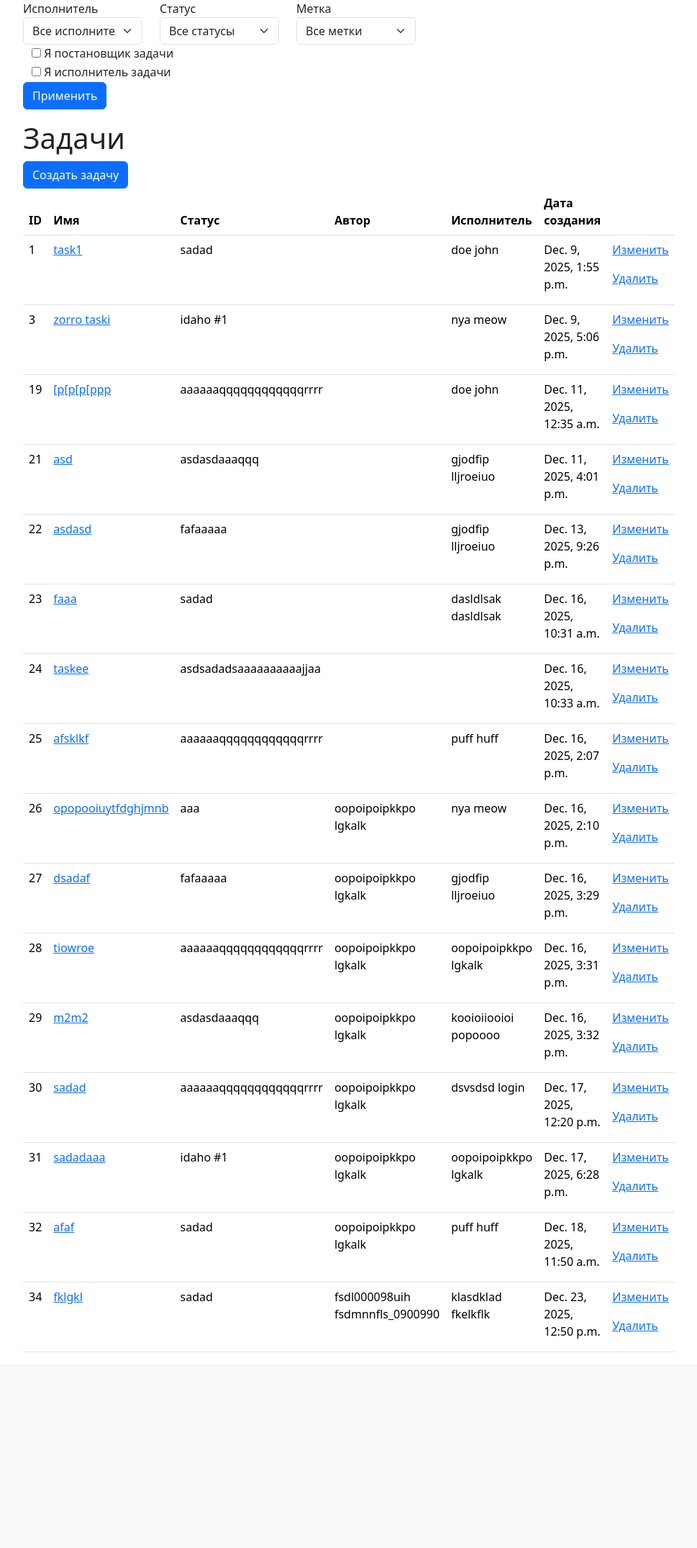
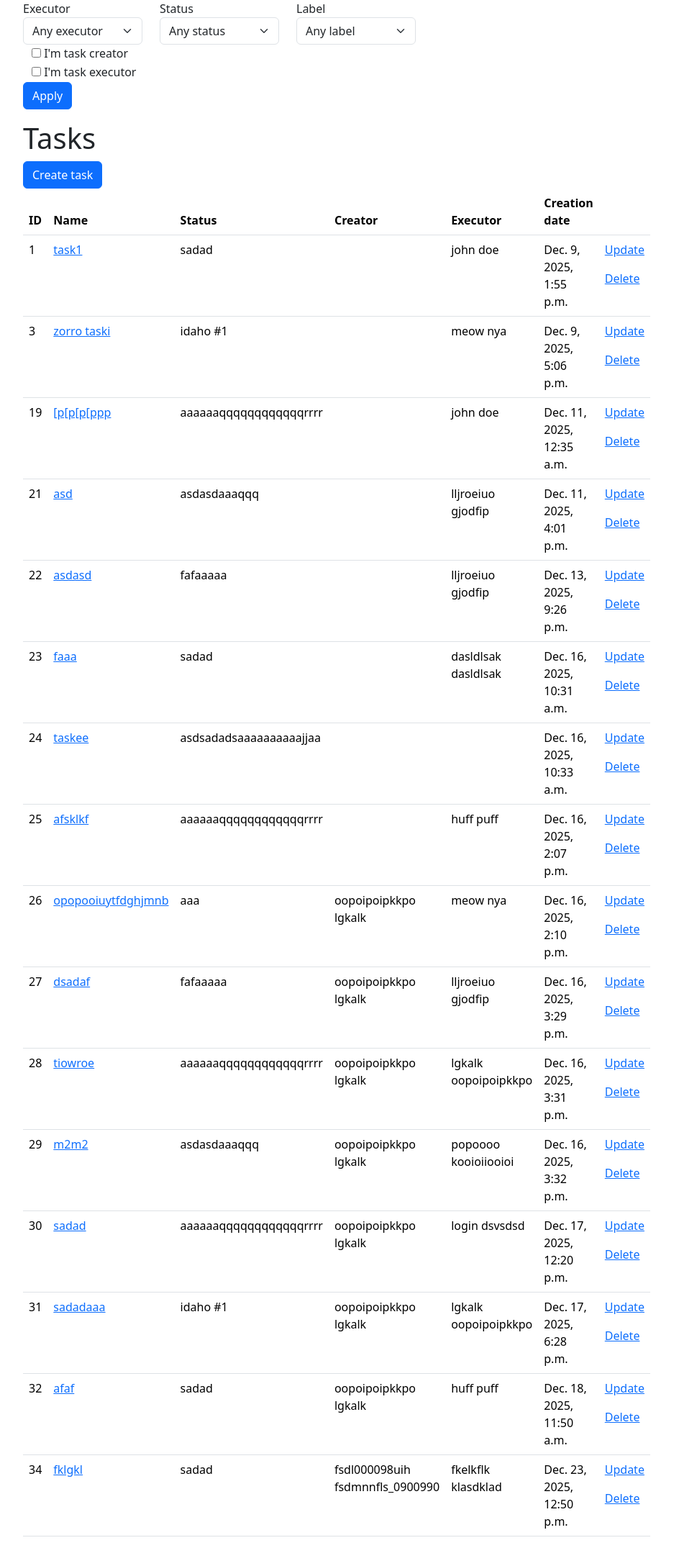
Before and after one commit to farguz/python-project-52, a Django app: page /tasks/ in a window 1280 px wide. Shown: the part 56-2207 px from the top of the page at 72% size, without its empty margins (240-1209 px from the left). Before the commit the page ends 1935 px from the top, so only its background shows below. Run offline with Django 5.2, Linux system fonts and the light colour scheme; a user stored in the database is signed in; data comes from the database, SQL or seed files in the repository; some libraries are stand-ins or nearby versions.

Commit message:
tasks: i18n support & default django forms

```diff
--- a/task_manager/tasks/filters.py
+++ b/task_manager/tasks/filters.py
@@ -1,6 +1,7 @@
 import django_filters
 from django import forms
 from django.contrib.auth import get_user_model
+from django.utils.translation import gettext_lazy as _
 
 from task_manager.labels.models import Label
 from task_manager.statuses.models import Status
@@ -16,31 +17,29 @@ class TaskFilter(django_filters.FilterSet):
 
     executor = django_filters.ModelChoiceFilter(
         queryset=users,
-        empty_label='Все исполнители',
+        empty_label=_('Any executor'),
         widget=forms.Select(attrs={'class': 'form-select'})
     )
 
     status = django_filters.ModelChoiceFilter(
         queryset=statuses,
-        empty_label='Все статусы',
+        empty_label=_('Any status'),
         widget=forms.Select(attrs={'class': 'form-select'})
     )
 
     labels = django_filters.ModelChoiceFilter(
         queryset=labels_list,
-        empty_label='Все метки',
+        empty_label=_('Any label'),
         widget=forms.Select(attrs={'class': 'form-select'})
     )
 
     tasks_by_me = django_filters.BooleanFilter(
         method='filter_tasks_by_me',
-        label='Я постановщик задачи',
         widget=forms.CheckboxInput()
     )
 
     tasks_for_me = django_filters.BooleanFilter(
         method='filter_tasks_for_me',
-        label='Я исполнитель задачи',
         widget=forms.CheckboxInput()
     )
 
--- a/task_manager/tasks/templates/tasks/index.html
+++ b/task_manager/tasks/templates/tasks/index.html
@@ -1,7 +1,6 @@
 {% extends "base.html" %}
 {% load django_bootstrap5 %}
-
-{% block title %}TMbf Tasks{% endblock %}
+{% load i18n %}
 
 {% block content %}
 <div class="container">
@@ -10,27 +9,27 @@
             <form method="get" class="mb-3">
                 <div class="row">
                     <div class="col-md-3">
-                        <label>Исполнитель</label>
+                        <label>{% trans 'Executor' %}</label>
                         {{ filter.form.executor }}
                     </div>
                     <div class="col-md-3">
-                        <label>Статус</label>
+                        <label>{% trans 'Status' %}</label>
                         {{ filter.form.status }}
                     </div>
                     <div class="col-md-3">
-                        <label>Метка</label>
+                        <label>{% trans 'Label' %}</label>
                         {{ filter.form.labels }}
                     </div>
                     <div class="form-check">
                         {{ filter.form.tasks_by_me }}
-                        <label class="form-check-label">Я постановщик задачи</label>
+                        <label class="form-check-label">{% trans "I'm task creator" %}</label>
                     </div>
                     <div class="form-check">
                         {{ filter.form.tasks_for_me }}
-                        <label class="form-check-label">Я исполнитель задачи</label>
+                        <label class="form-check-label">{% trans "I'm task executor" %}</label>
                     </div>
                     <div class="col-md-3 d-flex align-items-end">
-                        <button type="submit" class="btn btn-primary">Применить</button>
+                        <button type="submit" class="btn btn-primary">{% trans 'Apply' %}</button>
                     </div>
                 </div>
             </form>
@@ -40,17 +39,17 @@
 <div class="container">
     <div class="row">
         <div class="col-lg-8 mx-auto">
-            <h1>Задачи</h1>
-            <a class="btn btn-primary" href="{% url 'task_create' %}">Создать задачу</a>
+            <h1>{% trans 'Tasks' %}</h1>
+            <a class="btn btn-primary" href="{% url 'task_create' %}">{% trans 'Create task' %}</a>
             <table class="table">
                 <thead>
                     <tr>
                         <th scope="col">ID</th>
-                        <th scope="col">Имя</th>
-                        <th scope="col">Статус</th>
-                        <th scope="col">Автор</th>
-                        <th scope="col">Исполнитель</th>
-                        <th scope="col">Дата создания</th>
+                        <th scope="col">{% trans 'Name' %}</th>
+                        <th scope="col">{% trans 'Status' %}</th>
+                        <th scope="col">{% trans 'Creator' %}</th>
+                        <th scope="col">{% trans 'Executor' %}</th>
+                        <th scope="col">{% trans 'Creation date' %}</th>
                         <th scope="col"></th>
                     </tr>
                 </thead>
@@ -61,11 +60,11 @@
                         <td><a href="{% url 'task_detail' task.id %}">{{ task.name }}</a></td>
                         <td>{{ task.status.name }}</td>
                         <td>{{ task.creator }}</td>
-                        <td>{{ task.executor.last_name }} {{ task.executor.first_name }}</td>
+                        <td>{{ task.executor.get_full_name }}</td>
                         <td>{{ task.created_at }}</td>
                         <td>
-                            <p><a href="{% url 'task_update' task.id %}">Изменить</a></p>
-                            <p><a href="{% url 'task_delete' task.id %}">Удалить</a></p>
+                            <p><a href="{% url 'task_update' task.id %}">{% trans 'Update' %}</a></p>
+                            <p><a href="{% url 'task_delete' task.id %}">{% trans 'Delete' %}</a></p>
                         </td>
                     </tr>
                     {% endfor %}
--- a/task_manager/tasks/views.py
+++ b/task_manager/tasks/views.py
@@ -2,6 +2,7 @@ from django.contrib import messages
 from django.contrib.auth import get_user_model
 from django.contrib.auth.mixins import LoginRequiredMixin, UserPassesTestMixin
 from django.urls import reverse_lazy
+from django.utils.translation import gettext_lazy as _
 from django.views.generic import DetailView
 from django.views.generic.edit import CreateView, DeleteView, UpdateView
 from django_filters.views import FilterView
@@ -44,7 +45,7 @@ class CreateTaskView(LoginRequiredMixin, CreateView):
         task = form.save(commit=False)
         task.creator = self.request.user
         task.save()
-        messages.success(self.request, 'Задача успешно создана')
+        messages.success(self.request, _('Task created successfully'))
         response = super().form_valid(form)
         return response
 
@@ -65,7 +66,7 @@ class UpdateTaskView(LoginRequiredMixin, UpdateView):
 
     def form_valid(self, form):
         response = super().form_valid(form)
-        messages.success(self.request, 'Задача успешно изменена')
+        messages.success(self.request, _('Task updated successfully'))
         return response
 
 
@@ -79,7 +80,7 @@ class DeleteTaskView(LoginRequiredMixin, UserPassesTestMixin, DeleteView):
         return self.request.user == task.creator or self.request.user.is_superuser
 
     def get_success_url(self):
-        messages.success(self.request, 'Задача успешно удалена')
+        messages.success(self.request, _('Task deleted successfully'))
         return super().get_success_url()
 
 
```
Also changed, not shown: task_manager/tasks/forms.py (+26 -2 lines), task_manager/tasks/templates/tasks/create.html (+4 -66 lines), task_manager/tasks/templates/tasks/delete.html (+8 -5 lines), task_manager/tasks/templates/tasks/detail.html (+11 -12 lines), task_manager/tasks/templates/tasks/update.html (+6 -52 lines).
